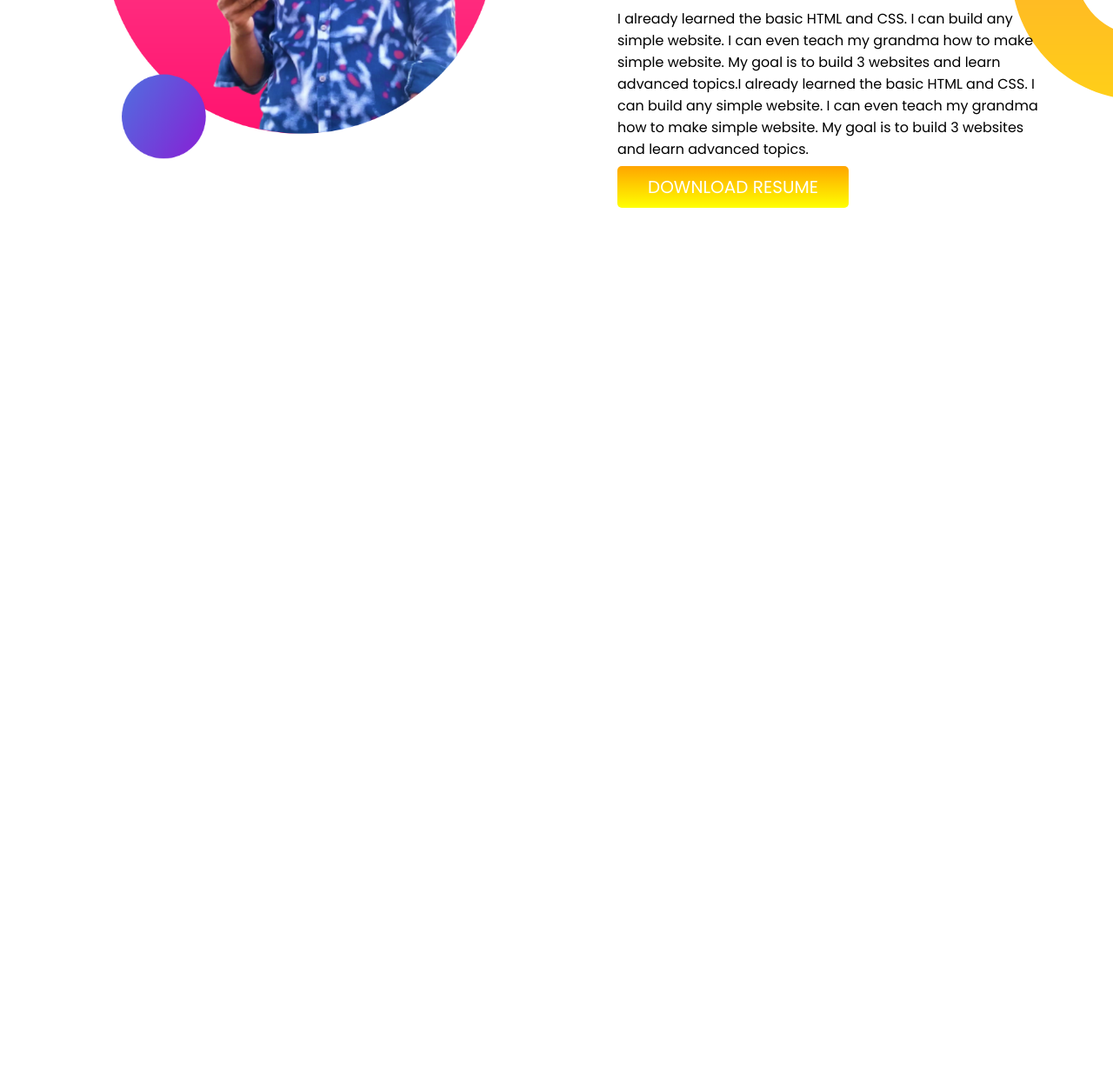
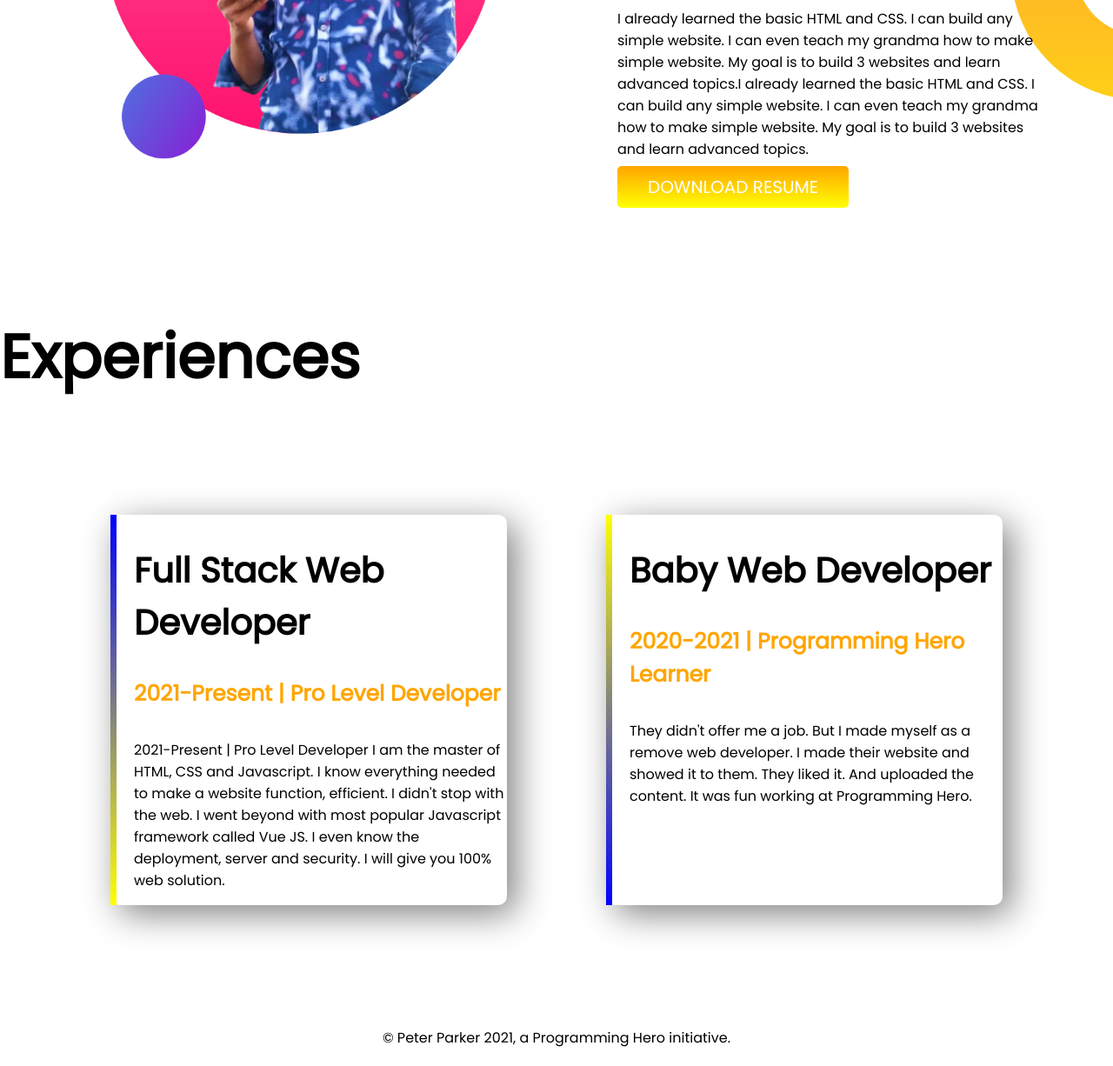
Before and after one commit to morsalin102666/Project-3-repo, a plain HTML site: page index.html in a window 1280 px wide. Shown: the part 1537-2763 px from the top of the page at 87% size. Before the commit the page ends 1837 px from the top, so only its background shows below. Drawn offline with Linux system fonts and the light colour scheme; a web font is replaced by a local one.

Commit message:
added commit

```diff
--- a/index.html
+++ b/index.html
@@ -18,7 +18,7 @@
         <div class="haf-width">
             <h1>Welcome To</h1>
             <h1><span>Morsalin Devlopar</span> World</h1>
-            <h4>Build Climber and Train Stopper</h4>
+            <h4 class="un-common">Build Climber and Train Stopper</h4>
             <p>You might saw me jumping, climbing buildings, and stopping trains. But nobody pays me a dime for that
                 work. That's why I am learning and mastering web development. I will not stop until I become the Web
                 Development Hero.You might saw me jumping, climbing buildings, and stopping trains. But nobody pays me a
@@ -40,7 +40,7 @@
         </div>
         <div class="haf-width">
             <h1>Dream Big</h1>
-            <h4>Become a web developer</h4>
+            <h4 class="un-common">Become a web developer</h4>
             <p>I already learned the basic HTML and CSS. I can build any simple website. I can even teach my grandma how
                 to make simple website. My goal is to build 3 websites and learn advanced topics.I already learned the
                 basic HTML and CSS. I can build any simple website. I can even teach my grandma how to make simple
@@ -48,6 +48,29 @@
             <a href="https://www.youtube.com/watch?v=_QVwuWZsDUs&t=56s" target="_blank">DOWNLOAD RESUME</a>
         </div>
     </section>
+    <section class="last">
+        <h1>Experiences</h1>
+        <div class="experiences-chapter">
+            <div id="pagli" class="experiences-part">
+                <h2>Full Stack Web Developer</h2>
+                <h4 class="mor"><span>2021-Present | Pro Level Developer</span></h4>
+                <p>2021-Present | Pro Level Developer I am the master of HTML, CSS and Javascript. I know everything
+                    needed to make a website function, efficient. I didn't stop with the web. I went beyond with most
+                    popular Javascript framework called Vue JS. I even know the deployment, server and security. I will
+                    give you 100% web solution.</p>
+            </div>
+            <div id="pagol" class="experiences-part">
+                <h2>Baby Web Developer</h2>
+                <h4 class="mor"><span>2020-2021 | Programming Hero Learner</span></h4>
+                <p>They didn't offer me a job. But I made myself as a remove web developer. I made their website and
+                    showed it to them. They liked it. And uploaded the content. It was fun working at Programming Hero.
+                </p>
+            </div>
+        </div>
+    </section>
+
+    <footer>© Peter Parker 2021, a Programming Hero initiative.</footer>
+
 
 </body>
 
--- a/style.css
+++ b/style.css
@@ -19,7 +19,7 @@ h1 {
     font-size: 70px;
 }
 
-h4 {
+.un-common {
     font-size: 30px;
 }
 
@@ -54,3 +54,43 @@ a:hover {
 img {
     width: 100%;
 }
+
+.experiences-chapter {
+    display: flex;
+    padding: 70px;
+}
+
+.experiences-part {
+    width: 40%;
+    margin-left: 5%;
+    margin-right: 5%;
+    box-shadow: 10px 10px 40px gray;
+    padding-left: 20px;
+    border-radius: 10px;
+}
+
+#pagli {
+    border-left: 7px solid;
+    border-image: linear-gradient(blue, yellow);
+    border-image-slice: 1;
+}
+
+#pagol {
+    border-left: 7px solid;
+    border-image: linear-gradient(yellow, blue);
+    border-image-slice: 1;
+}
+
+h2 {
+    font-size: 40px;
+}
+
+.mor {
+    font-size: 25px;
+}
+
+footer {
+    text-align: center;
+    padding-top: 70px;
+    padding-bottom: 20px;
+}
```
Also changed, not shown: showOff/mor-2.jpg (deleted), showOff/mor-3.jpg (deleted), 2 other files.
